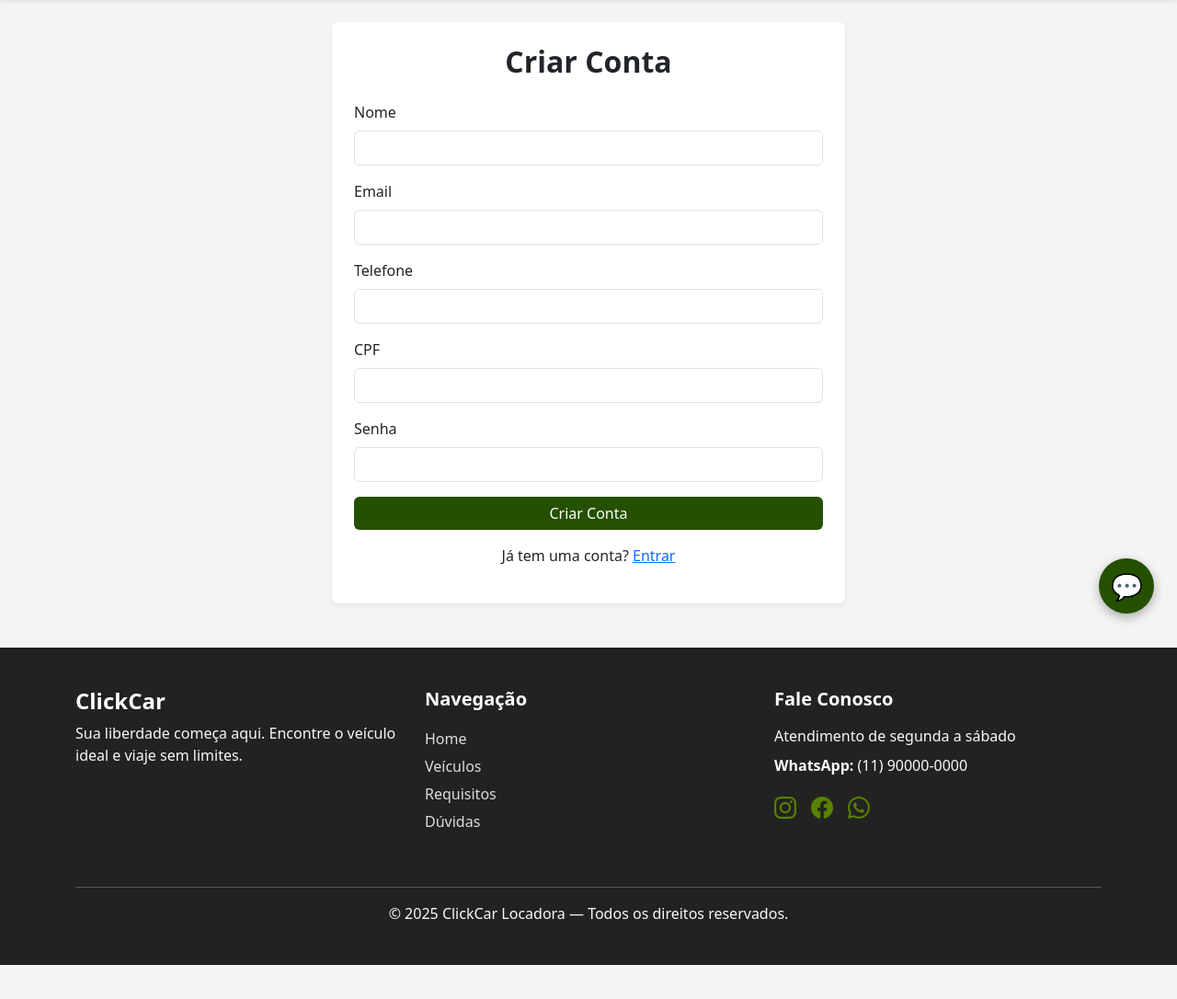
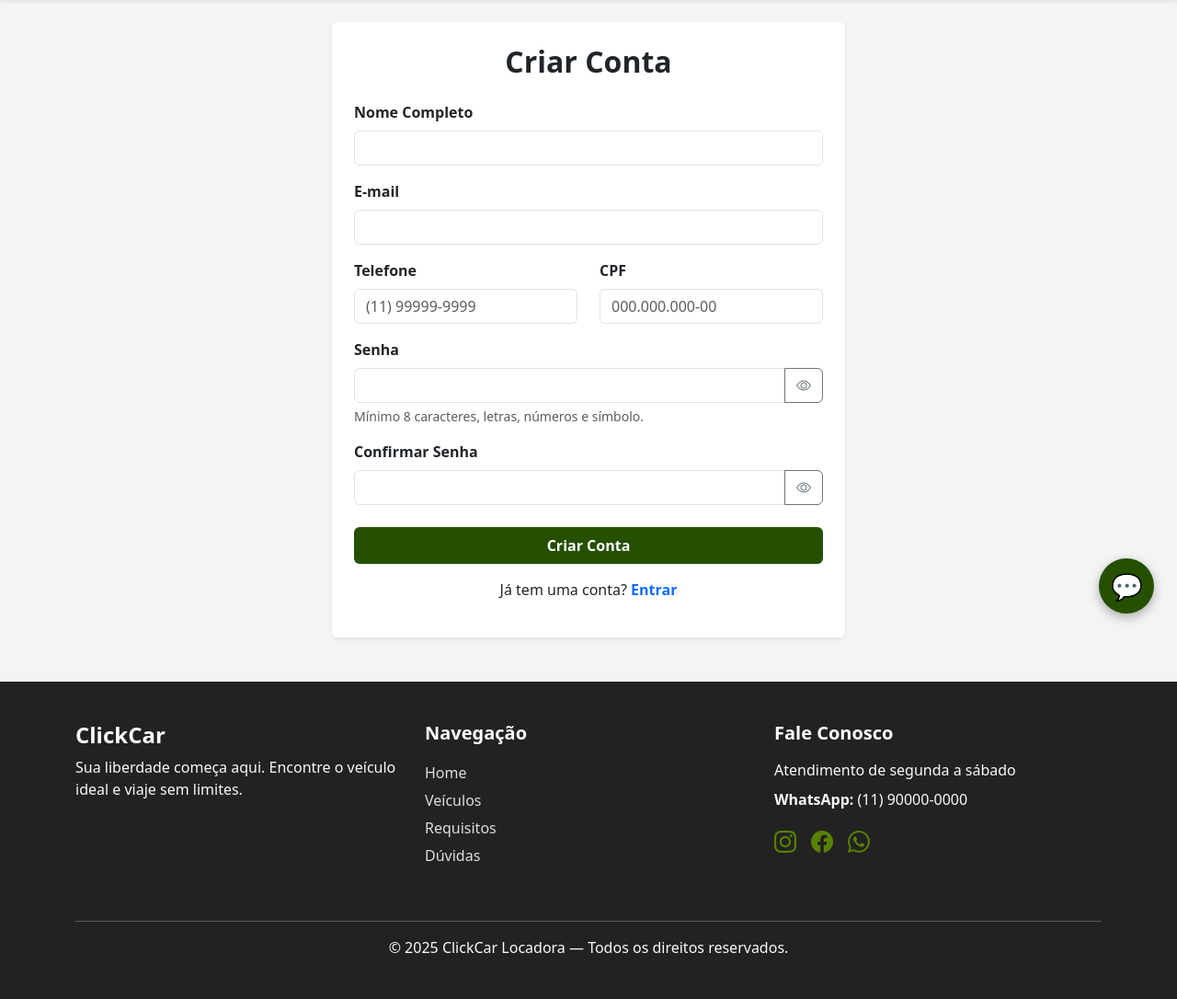
Before and after one commit to locacao-4bimestre/clickcar, a Flask app: page /register in a window 1280 px wide. Shown: the part 108-1194 px from the top of the page at 92% size. Before the commit the page ends 1157 px from the top, so only its background shows below. Run offline with Flask 3, Linux system fonts and the light colour scheme; parts of the project's set-up code (start-up, migrations or seed data) failed here and were passed over.

Commit message:
feat: confirmar e visualizar senha

```diff
--- a/controllers/controller.py
+++ b/controllers/controller.py
@@ -675,56 +675,63 @@ def register():
         nome = request.form['nome']
         email = request.form['email']
         telefone = request.form['telefone']
-        cpf = request.form['cpf']  # PEGANDO CPF
+        cpf = request.form['cpf']
+
         senha = request.form['senha']
+        confirmar_senha = request.form['confirmar_senha']
+
+        # 1. Validação de Senhas
+        if senha != confirmar_senha:
+            flash("As senhas não coincidem!", "warning")
+            return redirect(url_for('main.register'))
 
         user = Usuario.query.filter_by(email=email).first()
-        # Verificar email duplicado
         if user:
             if not user.email_verificado:
-                flash("Esse email já está cadastrado. Verifique-o ", "warning")
+                flash("Esse email já está cadastrado. Verifique-o.", "warning")
                 return redirect(url_for('main.verify_user_email', user_id=user.id))
-            flash("Esse email já está cadastrado. Logue em sua conta", "warning")
+            flash("Esse email já está cadastrado. Faça login.", "warning")
             return redirect(url_for('main.login'))
 
         perfil_cliente = Perfil.query.filter_by(nome_perfil="Cliente").first()
+
         senha_validada = validate_password(senha)
         email_valido = is_valid_email(email)
         cpf_valido = is_valid_cpf(cpf)
         telefone_valido = is_valid_telefone(telefone)
+
         if (not senha_validada or not email_valido or not cpf_valido or not telefone_valido):
             if not senha_validada:
-                flash(
-                    "A senha precisa conter ao menos 8 digítos um caractere especial, uma letra normal e um número", "warning")
+                flash("A senha precisa conter ao menos 8 dígitos, um caractere especial, uma letra e um número", "warning")
             if not email_valido:
-                flash(
-                    "Email inválido", 'warning')
+                flash("Email inválido", 'warning')
             if not cpf_valido:
-                flash("Cpf inválido ", 'warning')
+                flash("CPF inválido", 'warning')
             if not telefone_valido:
-                flash("Telefone inválido, use 11 9XXXX-XXXX ou 11 XXXX-XXXX", 'warning')
+                flash("Telefone inválido", 'warning')
             return redirect(url_for("main.register"))
+
+
         novo = Usuario(
             nome=nome,
             email=email,
             telefone=telefone,
-            cpf=cpf,   # SALVANDO CPF
+            cpf=cpf,
             senha_hash=generate_password_hash(senha),
             perfil_id=perfil_cliente.id,
-            email_verificado=False,      # como não tem verificação por email
+            email_verificado=False,
             codigo_verificacao=None
         )
 
         db.session.add(novo)
         db.session.commit()
-        user_id = novo.id
-        create_token(user_id)
-        flash("Conta criada com sucesso!", "success")
-        print("indo para a verificacao... ")
-        return redirect(url_for('main.verify_user_email', user_id=user_id))
+
+        create_token(novo.id)
+
+        flash("Conta criada com sucesso! Verifique seu e-mail.", "success")
+        return redirect(url_for('main.verify_user_email', user_id=novo.id))
 
     return render_template('auth/register.html')
-
 
 @main.route("/email-test")
 def email_test():
--- a/templates/auth/register.html
+++ b/templates/auth/register.html
@@ -2,44 +2,79 @@
 {% block title %}Criar Conta{% endblock %}
 
 {% block content %}
-<div class="w-50 mx-auto bg-white p-4 rounded shadow-sm">
-
+<div class="w-50 mx-auto bg-white p-4 rounded shadow-sm mb-5">
     <h2 class="fw-bold mb-4 text-center">Criar Conta</h2>
 
     <form method="POST" action="{{ url_for('main.register') }}">
 
         <div class="mb-3">
-            <label class="form-label">Nome</label>
+            <label class="form-label fw-bold">Nome Completo</label>
             <input type="text" name="nome" class="form-control" required>
         </div>
 
         <div class="mb-3">
-            <label class="form-label">Email</label>
+            <label class="form-label fw-bold">E-mail</label>
             <input type="email" name="email" class="form-control" required>
         </div>
 
-        <div class="mb-3">
-            <label class="form-label">Telefone</label>
-            <input type="text" name="telefone" class="form-control">
-        </div>
-
-        <div class="mb-3">
-            <label class="form-label">CPF</label>
-            <input type="text" name="cpf" class="form-control">
+        <div class="row">
+            <div class="col-md-6 mb-3">
+                <label class="form-label fw-bold">Telefone</label>
+                <input type="text" name="telefone" class="form-control" placeholder="(11) 99999-9999">
+            </div>
+            <div class="col-md-6 mb-3">
+                <label class="form-label fw-bold">CPF</label>
+                <input type="text" name="cpf" class="form-control" placeholder="000.000.000-00">
+            </div>
         </div>
 
 
         <div class="mb-3">
-            <label class="form-label">Senha</label>
-            <input type="password" name="senha" class="form-control" required>
+            <label class="form-label fw-bold">Senha</label>
+            <div class="input-group">
+                <input type="password" name="senha" id="senha" class="form-control" required>
+                <button type="button" class="btn btn-outline-secondary" onclick="togglePassword('senha', 'icon-senha')">
+                    <i class="bi bi-eye" id="icon-senha"></i>
+                </button>
+            </div>
+            <div class="form-text text-muted small">
+                Mínimo 8 caracteres, letras, números e símbolo.
+            </div>
         </div>
 
-        <button class="btn btn-primary w-100">Criar Conta</button>
+        <div class="mb-4">
+            <label class="form-label fw-bold">Confirmar Senha</label>
+            <div class="input-group">
+                <input type="password" name="confirmar_senha" id="confirmar_senha" class="form-control" required>
+                <button type="button" class="btn btn-outline-secondary" onclick="togglePassword('confirmar_senha', 'icon-confirmar')">
+                    <i class="bi bi-eye" id="icon-confirmar"></i>
+                </button>
+            </div>
+        </div>
+
+        <button class="btn btn-primary w-100 fw-bold py-2">Criar Conta</button>
 
         <p class="text-center mt-3">
             Já tem uma conta?
-            <a href="{{ url_for('main.login') }}">Entrar</a>
+            <a href="{{ url_for('main.login') }}" class="text-decoration-none fw-bold">Entrar</a>
         </p>
     </form>
 </div>
+
+<script>
+    function togglePassword(inputId, iconId) {
+        const input = document.getElementById(inputId);
+        const icon = document.getElementById(iconId);
+
+        if (input.type === "password") {
+            input.type = "text";
+            icon.classList.remove("bi-eye");
+            icon.classList.add("bi-eye-slash");
+        } else {
+            input.type = "password";
+            icon.classList.remove("bi-eye-slash");
+            icon.classList.add("bi-eye");
+        }
+    }
+</script>
 {% endblock %}
```
Also changed, not shown: locacao.db.
